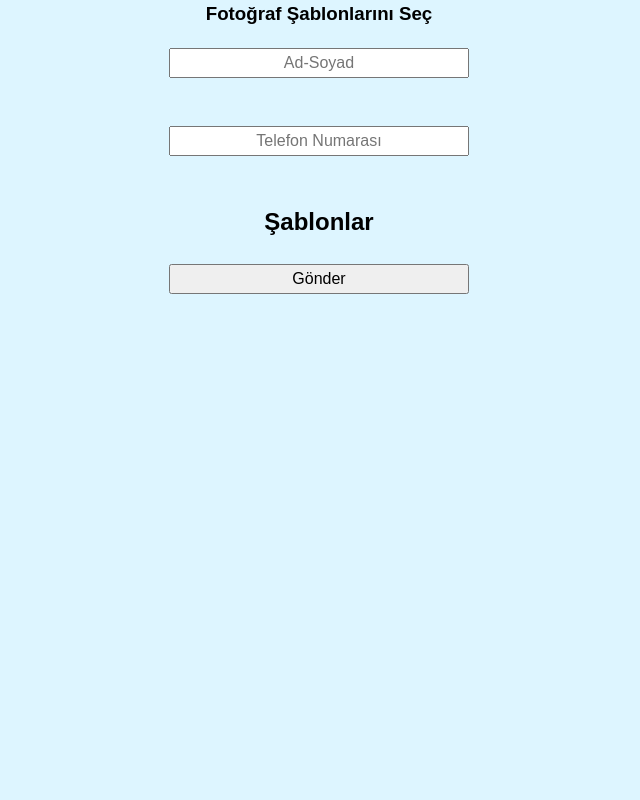
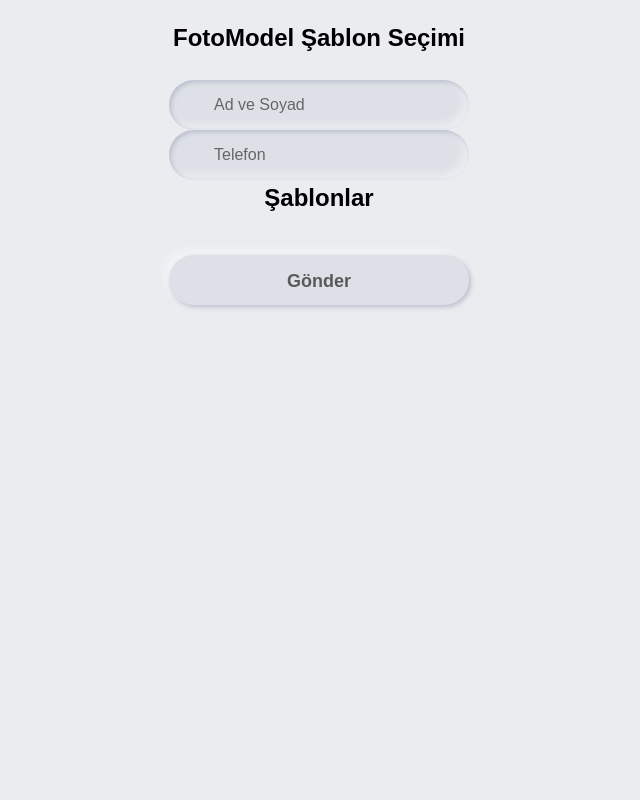
Before and after one commit to ademhilmibozkurt/FotoModel, a FastAPI app: template backend/templates/form.html in a window 1280 px wide. Shown: the whole page, without its empty margins (321-961 px from the left). Run offline with FastAPI, Linux system fonts and the light colour scheme; the template is opened without the code that fills it, so the values that code supplies are empty.

Commit message:
feature/InputFieldsStyle
Input fields and button styles changed.

```diff
--- /dev/null
+++ b/backend/static/elements.css
@@ -0,0 +1,77 @@
+.content .text
+{
+    font-size: 33px;
+    font-weight: 600;
+    margin-bottom: 35px;
+    color: #595959;
+}
+
+.field
+{
+    height: 50px;
+    width: 300px;
+    display: flex;
+    position: relative;
+}
+
+.field:nth-child(2)
+{
+    margin-top: 20px;
+}
+
+.field .input
+{
+    height: 100%;
+    width: 100%;
+    padding-left: 45px;
+    outline: none;
+    border: none;
+    font-size: 18px;
+    background: #dde1e7;
+    color: #595959;
+    border-radius: 25px;
+    box-shadow: inset 2px 2px 5px #BABECC,inset -5px -5px 10px #ffffff73;
+}
+
+.field .input:focus
+{
+    box-shadow: inset 1px 1px 2px #BABECC,inset -1px -1px 2px #ffffff73;
+}
+
+.field .label
+{
+    position: absolute;
+    top: 50%;
+    transform: translateY(-50%);
+    left: 45px;
+    pointer-events: none;
+    color: #666666;
+}
+
+.field .input:valid ~ label
+{
+    opacity: 0;
+}
+
+.button
+{
+    margin: 15px 0;
+    width: 100%;
+    height: 50px;
+    font-size: 18px;
+    line-height: 50px;
+    font-weight: 600;
+    background: #dde1e7;
+    border-radius: 25px;
+    border: none;
+    outline: none;
+    cursor: pointer;
+    color: #595959;
+    box-shadow: 2px 2px 5px #BABECC,-5px -5px 10px #ffffff73;
+}
+
+.button:focus
+{
+    color: #f3f02b;
+    box-shadow: inset 2px 2px 5px #BABECC,inset -5px -5px 10px #ffffff73;
+}
--- a/backend/static/styles.css
+++ b/backend/static/styles.css
@@ -2,7 +2,7 @@ body {
     margin: 0;
     height: 100%;
     justify-content: center;
-    background: #ddf5ff;
+    background: #EBECF0;
     display: flex;
     font-family: 'Muli', sans-serif;
     -webkit-box-sizing: border-box;
@@ -14,7 +14,7 @@ body {
     display: flex;
     flex-direction: column;
     align-items: center;   /* tüm içerik ortalı */
-    gap: 20px;
+    margin-top: 20px;
 }
 
 .form
@@ -36,7 +36,7 @@ body {
     --card-shadow: #f3f02b;
     --card-height: 600px;
     --card-width: 800px;
-    --card-radius: 12px;
+    --card-radius: 20px;
     --header-height: 0px;
     --blend-mode: overlay;
     --transition: 0.15s;
@@ -124,6 +124,7 @@ body {
     object-fit: contain;
     background-color: #ffff;
     border-radius: var(--c-border);
+    box-shadow:  16px 16px 65px #a8a8a8,-16px -16px 65px #ffffff;
 }
 
 .card__input
--- a/backend/templates/form.html
+++ b/backend/templates/form.html
@@ -2,16 +2,26 @@
 <html>
     <head>
         <link rel="stylesheet" href="/static/reset.css"/>
+        <link rel="stylesheet" href="/static/elements.css"/>
         <link rel="stylesheet" href="/static/styles.css"/>
     </head>
     <body>
         <div class="page">
-            <h3>Fotoğraf Şablonlarını Seç</h3>
             <form method="post" onsubmit="return checkForm()" class="form">
-                <input name="full_name" placeholder="Ad-Soyad" required><br><br>
-                <input name="phone_number" placeholder="Telefon Numarası" required><br><br>
+                <h2>FotoModel Şablon Seçimi</h2><br>
 
-                <h2 class="categories__title">Şablonlar</h2>
+                <div class="field">
+                    <input name="full_name" type="text" class="input" required>
+                    <span class="span"></span>
+                    <label class="label">Ad ve Soyad</label><br>
+                </div>
+                <div class="field">
+                    <input name="phone_number" type="text" class="input" required>
+                    <span class="span"></span>
+                    <label class="label">Telefon</label><br>
+                </div>
+
+                <h2>Şablonlar</h2>
                 {% for t in templates %}
                 <label class="card required">
                     <input class="card__input" type="checkbox" name="selected_templates" value="{{ t }}">
@@ -47,7 +57,7 @@
                         return true
                     }
                 </script>
-                <button type="submit">Gönder</button>
+                <button class="button">Gönder</button>
             </form>
         </div>
     </body>
```
